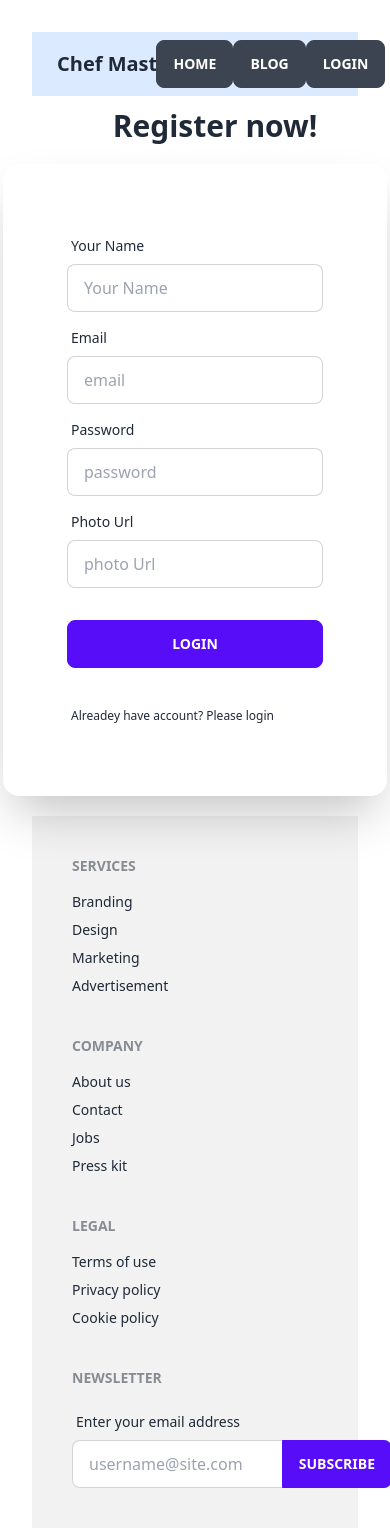
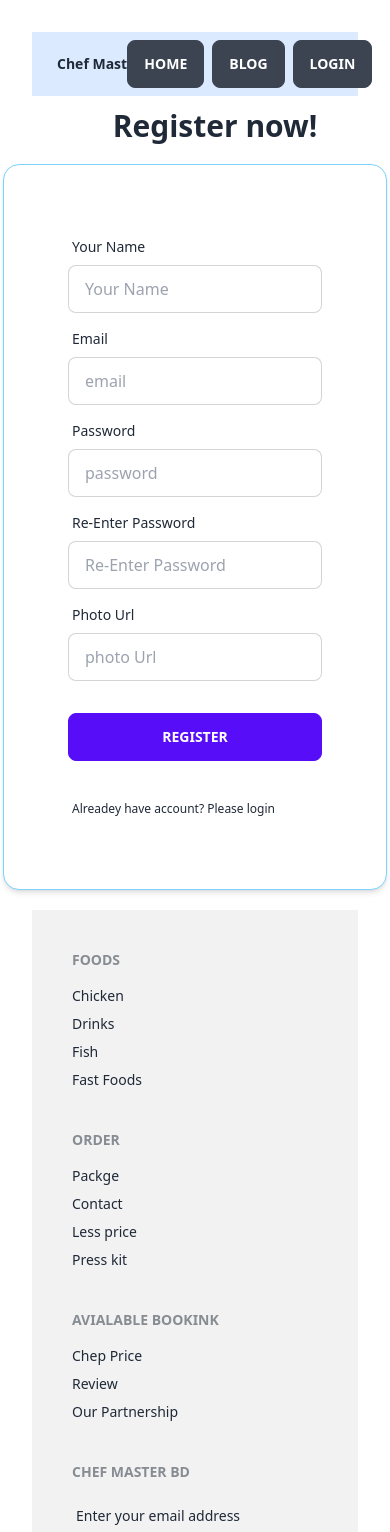
Before and after one commit to shakhawat-softdev/chef-recipe-hunter-client, a React (Vite) app: page /register in a window 390 px wide. Shown: the top 1532 px of the page. Built offline with nearby package versions, Linux system fonts and the light colour scheme; no server answers.

Commit message:
responsiveness update

```diff
--- a/package.json
+++ b/package.json
@@ -19,6 +19,7 @@
     "react": "^18.2.0",
     "react-dom": "^18.2.0",
     "react-hot-toast": "^2.4.1",
+    "react-icons": "^4.8.0",
     "react-lazy-load": "^4.0.1",
     "react-router-dom": "^6.11.0",
     "react-spinners-css": "^2.0.1",
--- a/src/components/RecepiImgCard.jsx
+++ b/src/components/RecepiImgCard.jsx
@@ -2,7 +2,7 @@ import React from 'react';
 
 const RecepiImgCard = ({ data }) => {
    const { recipeDetails } = data
-   console.log(recipeDetails);
+
    return (
       <div className="card w-70 card-compact bg-base-100 shadow-sm border-2">
          <figure><img src={recipeDetails.recipeImg} /></figure>
@@ -10,8 +10,6 @@ const RecepiImgCard = ({ data }) => {
             <h2 className="card-title">{recipeDetails.recipeName}</h2>
             <p><small>{recipeDetails.description}</small></p>
             <p>Price: 95/-</p>
-
-
          </div>
       </div>
    );
--- a/src/layouts/Main.jsx
+++ b/src/layouts/Main.jsx
@@ -2,8 +2,8 @@ import React from 'react';
 import Navbar from '../pages/shared/Navbar';
 import { Outlet, useNavigation } from 'react-router-dom';
 import Footer from '../pages/shared/Footer';
-import { Ring } from 'react-spinners-css';
-import Navbar1 from '../pages/shared/Navbar1';
+
+
 
 
 const Main = () => {
@@ -12,7 +12,7 @@ const Main = () => {
    return (
       <>
          <Navbar />
-         {/* <Navbar1 /> */}
+
          {/* <div className='text-center'>{navigation.state === 'loading' && <Ring />}</div> */}
          <Outlet />
          <Footer />
--- a/src/pages/Blog.jsx
+++ b/src/pages/Blog.jsx
@@ -1,5 +1,6 @@
 import React from 'react';
 import Pdf from "react-to-pdf";
+import { BsFiletypePdf } from "react-icons/bs";
 
 
 const ref = React.createRef();
@@ -15,9 +16,9 @@ const Blog = () => {
 
    return (
       < >
-         <div className='text-end'>
+         <div className='text-end px-4 py-2 mx-auto sm:max-w-xl md:max-w-full lg:max-w-screen-xl md:px-24 lg:px-8 flex justify-end gap-5'>
             <Pdf targetRef={ref} filename="code-example.pdf">
-               {({ toPdf }) => <button className="btn btn-wide" onClick={toPdf}>Download Pdf</button>}
+               {({ toPdf }) => <button className="btn btn-secondary btn-sm w-1/6 text-end" onClick={toPdf}><BsFiletypePdf text-4xl mr-2 /> Download Pdf</button>}
             </Pdf>
          </div>
          <div ref={ref}>
--- a/src/pages/Register.jsx
+++ b/src/pages/Register.jsx
@@ -18,7 +18,14 @@ const Register = () => {
       const userName = form.name.value;
       const email = form.email.value;
       const password = form.password.value;
+      const password1 = form.password1.value;
       const imageUrl = `${form.photoUrl.value}`
+      form.reset()
+
+      if (password1 !== password) {
+         setMessage("Password doesn't matched");
+         return;
+      }
 
       if (password.length < 6) {
          setMessage('Please enter Password minimum six character')
@@ -60,7 +67,7 @@ const Register = () => {
          <div className='flex justify-center items-center'>
             <div >
                <h1 className="text-3xl font-bold my-3 ml-10">Register now!</h1>
-               <form onSubmit={handleRegister} className="card flex-shrink-0 w-full max-w-sm shadow-2xl bg-base-100 my-5">
+               <form onSubmit={handleRegister} className="card flex-shrink-0 w-96 max-w-sm shadow-md border border-sky-300 bg-base-100 my-5">
                   <div className="card-body">
                      <div className="form-control">
                         <label className="label">
@@ -82,19 +89,25 @@ const Register = () => {
                      </div>
                      <div className="form-control">
                         <label className="label">
+                           <span className="label-text">Re-Enter Password</span>
+                        </label>
+                        <input type="password" name='password1' required placeholder="Re-Enter Password" className="input input-bordered" />
+                     </div>
+                     <div className="form-control">
+                        <label className="label">
                            <span className="label-text">Photo Url</span>
                         </label>
                         <input type="text" placeholder="photo Url" name='photoUrl' className="input input-bordered" />
                      </div>
                      <div className="form-control mt-6">
-                        <button className="btn btn-primary">Login</button>
+                        <button className="btn btn-primary">Register</button>
                      </div>
                      <label className="label">
                         <span className="label-text-alt">{message}</span>
                      </label>
                      <label className="label">
                         <div className='label-text-alt'>
-                           Alreadey have account?  <Link to='/login'><span className="label-text-alt link link-hover"> Please login</span></Link>
+                           Alreadey have account? Please <Link to='/login'><span className="label-text-alt link link-hover"> login</span></Link>
                         </div>
                      </label>
                   </div>
--- a/src/pages/shared/Footer.jsx
+++ b/src/pages/shared/Footer.jsx
@@ -5,34 +5,34 @@ const Footer = () => {
       <div>
          <footer className="footer p-10 bg-base-200 text-base-content">
             <div>
-               <span className="footer-title">Services</span>
-               <a className="link link-hover">Branding</a>
-               <a className="link link-hover">Design</a>
-               <a className="link link-hover">Marketing</a>
-               <a className="link link-hover">Advertisement</a>
+               <span className="footer-title">Foods</span>
+               <a className="link link-hover">Chicken</a>
+               <a className="link link-hover">Drinks</a>
+               <a className="link link-hover">Fish</a>
+               <a className="link link-hover">Fast Foods</a>
             </div>
             <div>
-               <span className="footer-title">Company</span>
-               <a className="link link-hover">About us</a>
+               <span className="footer-title">Order</span>
+               <a className="link link-hover">Packge</a>
                <a className="link link-hover">Contact</a>
-               <a className="link link-hover">Jobs</a>
+               <a className="link link-hover">Less price</a>
                <a className="link link-hover">Press kit</a>
             </div>
             <div>
-               <span className="footer-title">Legal</span>
-               <a className="link link-hover">Terms of use</a>
-               <a className="link link-hover">Privacy policy</a>
-               <a className="link link-hover">Cookie policy</a>
+               <span className="footer-title">Avialable Bookink</span>
+               <a className="link link-hover">Chep Price</a>
+               <a className="link link-hover">Review</a>
+               <a className="link link-hover">Our Partnership</a>
             </div>
             <div>
-               <span className="footer-title">Newsletter</span>
+               <span className="footer-title">Chef Master BD</span>
                <div className="form-control w-80">
                   <label className="label">
                      <span className="label-text">Enter your email address</span>
                   </label>
                   <div className="relative">
                      <input type="text" placeholder="username@site.com" className="input input-bordered w-full pr-16" />
-                     <button className="btn btn-primary absolute top-0 right-0 rounded-l-none">Subscribe</button>
+                     <button className="btn btn-error absolute top-0 right-0 rounded-l-none">Subscribe</button>
                   </div>
                </div>
             </div>
--- a/src/pages/shared/Navbar.jsx
+++ b/src/pages/shared/Navbar.jsx
@@ -14,22 +14,10 @@ const Navbar = () => {
    return (
       <div className="navbar bg-blue-100 w-full max-w-7xl mx-auto">
          <div className="flex-1">
-            <a className="btn btn-ghost normal-case text-xl">Chef Master</a>
+            <a className="btn btn-ghost normal-case text-md lg:text-xl">Chef Master</a>
          </div>
          <div className="flex-none">
-            <ul className="menu menu-horizontal px-1 flex justify-center items-center mx-2">
-
-               <NavLink
-                  to='/' className={({ isActive }) => (isActive ? 'btn text-yellow-500' : 'btn')}
-               >
-                  Home
-               </NavLink>
-               <NavLink
-                  to='/blog' className={({ isActive }) => (isActive ? 'btn text-yellow-500' : 'btn')}
-               >
-                  Blog
-               </NavLink>
-
+            <ul className="menu menu-horizontal px-1 flex justify-center items-center gap-2">
                {user &&
                   <> <li tabIndex={0}>
                      <a>
@@ -40,11 +28,24 @@ const Navbar = () => {
                         </label>
                      </a>
 
-                     <ul className=" text-sm bg-base-100">
-                        <li><a><small>{user && user.displayName}</small></a></li>
+                     <ul className="text-sm bg-base-100 ">
+                        <li className=''><a><small>{user && user.displayName}</small></a></li>
                      </ul>
                   </li>
                   </>}
+
+               <NavLink
+                  to='/' className={({ isActive }) => (isActive ? 'btn btn-error" text-yellow-500' : 'btn')}
+               >
+                  Home
+               </NavLink>
+               <NavLink
+                  to='/blog' className={({ isActive }) => (isActive ? 'btn text-yellow-500' : 'btn')}
+               >
+                  Blog
+               </NavLink>
+
+
 
                {user ? <NavLink to='/' className={({ isActive }) => (isActive ? 'btn text-yellow-500' : 'btn')} onClick={handleLogout} >Logout</NavLink> :
                   <NavLink to='/login' className={({ isActive }) => (isActive ? 'btn text-yellow-500' : 'btn')}> Login</NavLink>}
--- a/src/pages/shared/Navbar1.jsx
+++ /dev/null
@@ -1,155 +0,0 @@
-import React, { useContext, useState } from 'react';
-import { Link, NavLink } from 'react-router-dom'
-import { AuthContext } from '../../providers/AuthProvider';
-import {
-   BoltIcon,
-   Bars3BottomRightIcon,
-   XMarkIcon,
-} from '@heroicons/react/24/solid'
-
-const Navbar1 = () => {
-   const { user, logout } = useContext(AuthContext);
-   const handleLogout = () => {
-      logout()
-         .then(result => { })
-         .catch()
-   }
-   const [isMenuOpen, setIsMenuOpen] = useState(false);
-   return (
-      <div className='bg-gray-100 px-4 py-5 mx-auto sm:max-w-xl md:max-w-full lg:max-w-screen-xl md:px-24 lg:px-8'>
-         <div className='relative flex items-center justify-between'>
-            {/* Logo Section */}
-            <Link to='/' className='inline-flex items-center'>
-               <BoltIcon className='h-6 w-6 text-blue-500' />
-               <span className='ml-2 text-xl font-bold tracking-wide text-gray-800'>
-                  nextPage
-               </span>
-            </Link>
-
-            {/* Nav Items Section */}
-            <ul className='items-center hidden space-x-8 lg:flex'>
-               <li>
-                  <NavLink
-                     to='/'
-                     className={({ isActive }) => (isActive ? ' font-semibold text-blue-700' : 'font-semibold')}
-                  >
-                     Home
-                  </NavLink>
-               </li>
-               <li>
-                  <NavLink
-                     to='/blog'
-                     className={({ isActive }) => (isActive ? ' font-semibold text-blue-700' : 'font-semibold')}
-                  >
-                     Blog
-                  </NavLink>
-               </li>
-
-               {user ? <li>
-                  <NavLink
-                     to=''
-                     className={({ isActive }) => (isActive ? ' font-semibold text-blue-700' : 'font-semibold')}
-                     onClick={handleLogout}>
-                     Logout
-                  </NavLink>
-               </li> :
-                  <li>
-                     <NavLink
-                        to='/login'
-                        className={({ isActive }) => (isActive ? ' font-semibold text-blue-700' : 'font-semibold')}
-                     >
-                        Login
-                     </NavLink>
-                  </li>
-               }
-
-
-
-               {user &&
-                  <> <li tabIndex={0}>
-                     <a>
-                        <label tabIndex={0} className="btn btn-ghost btn-circle avatar">
-                           <div className="w-10 rounded-full">
-                              <img src={user && user.photoURL} />
-                           </div>
-                        </label>
-                     </a>
-
-                     <ul className="p-2 bg-base-100">
-                        <li><a>{user && user.displayName}</a></li>
-                     </ul>
-                  </li>
-                  </>}
-            </ul>
-
-
-            {/* Mobile Navbar Section */}
-            <div className='lg:hidden'>
-               {/* Dropdown Open Button */}
-               <button
-                  aria-label='Open Menu'
-                  title='Open Menu'
-                  onClick={() => setIsMenuOpen(true)}
-               >
-                  <Bars3BottomRightIcon className='w-5 text-gray-600' />
-               </button>
-               {isMenuOpen && (
-                  <div className='absolute top-0 left-0 w-full z-10'>
-                     <div className='p-5 bg-white border rounded shadow-sm'>
-                        {/* Logo & Button section */}
-                        <div className='flex items-center justify-between mb-4'>
-                           <div>
-                              <Link to='/' className='inline-flex items-center'>
-                                 <BoltIcon className='h-6 w-6 text-blue-500' />
-                                 <span className='ml-2 text-xl font-bold tracking-wide text-gray-800 uppercase'>
-                                    nextPage
-                                 </span>
-                              </Link>
-                           </div>
-                           {/* Dropdown menu close button */}
-                           <div>
-                              <button
-                                 aria-label='Close Menu'
-                                 title='Close Menu'
-                                 onClick={() => setIsMenuOpen(false)}
-                              >
-                                 <XMarkIcon className='w-5 text-gray-600' />
-                              </button>
-                           </div>
-                        </div>
-                        {/* Mobile Nav Items Section */}
-                        <nav>
-                           <ul className='space-y-4'>
-                              <li>
-                                 <Link to='/' className='default'>
-                                    Home
-                                 </Link>
-                              </li>
-                              <li>
-                                 <Link
-                                    to='/books'
-                                    className='font-medium tracking-wide text-gray-700 transition-colors duration-200 hover:text-blue-400'
-                                 >
-                                    Books
-                                 </Link>
-                              </li>
-                              <li>
-                                 <Link
-                                    to='/about'
-                                    className='font-medium tracking-wide text-gray-700 transition-colors duration-200 hover:text-blue-400'
-                                 >
-                                    About Us
-                                 </Link>
-                              </li>
-                           </ul>
-                        </nav>
-                     </div>
-                  </div>
-               )}
-            </div>
-         </div>
-      </div >
-   )
-};
-
-export default Navbar1;
```
Also changed, not shown: src/components/AllRecipesCookingMethod.jsx (+7 -7 lines), src/pages/ChefRecipeDetails.jsx (+6 -6 lines), src/pages/Home.jsx (+11 -8 lines), src/pages/Login.jsx (+13 -4 lines), 2 other files (tests, documents, lock files or other folders).
